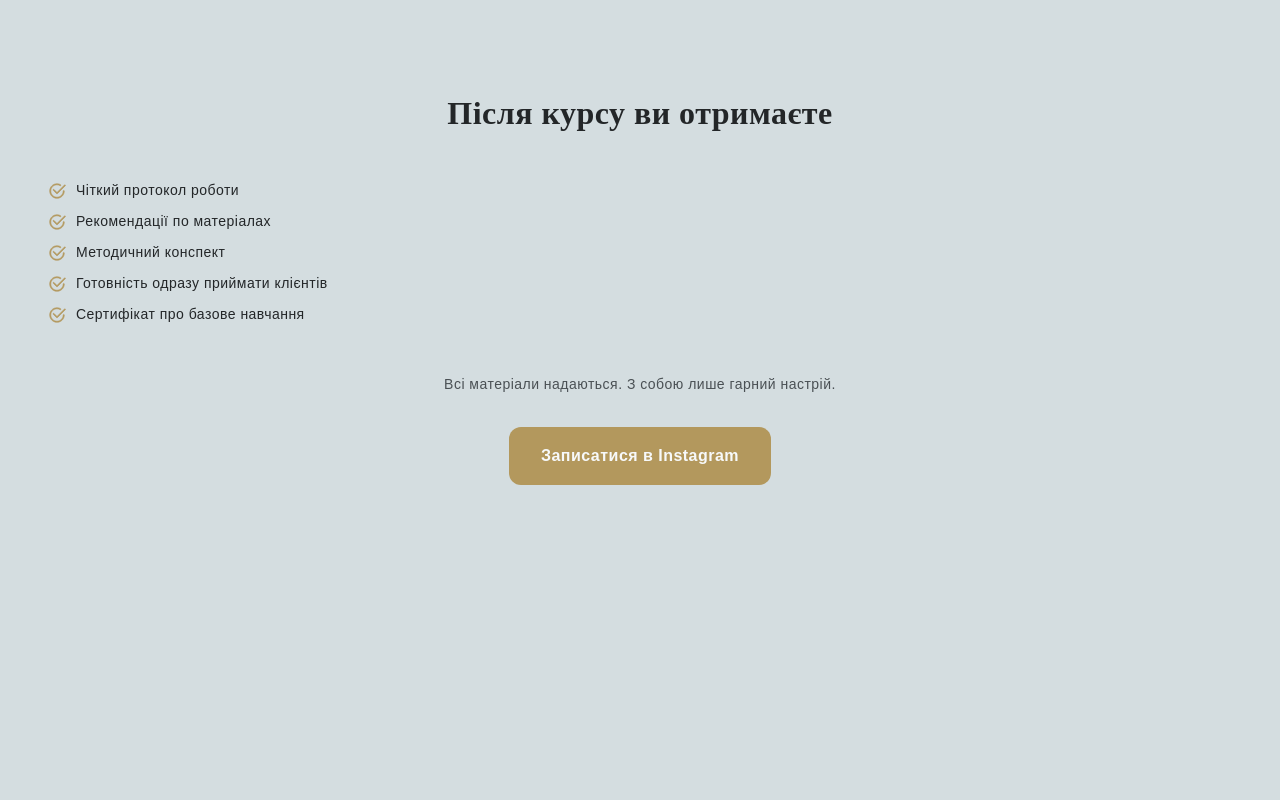
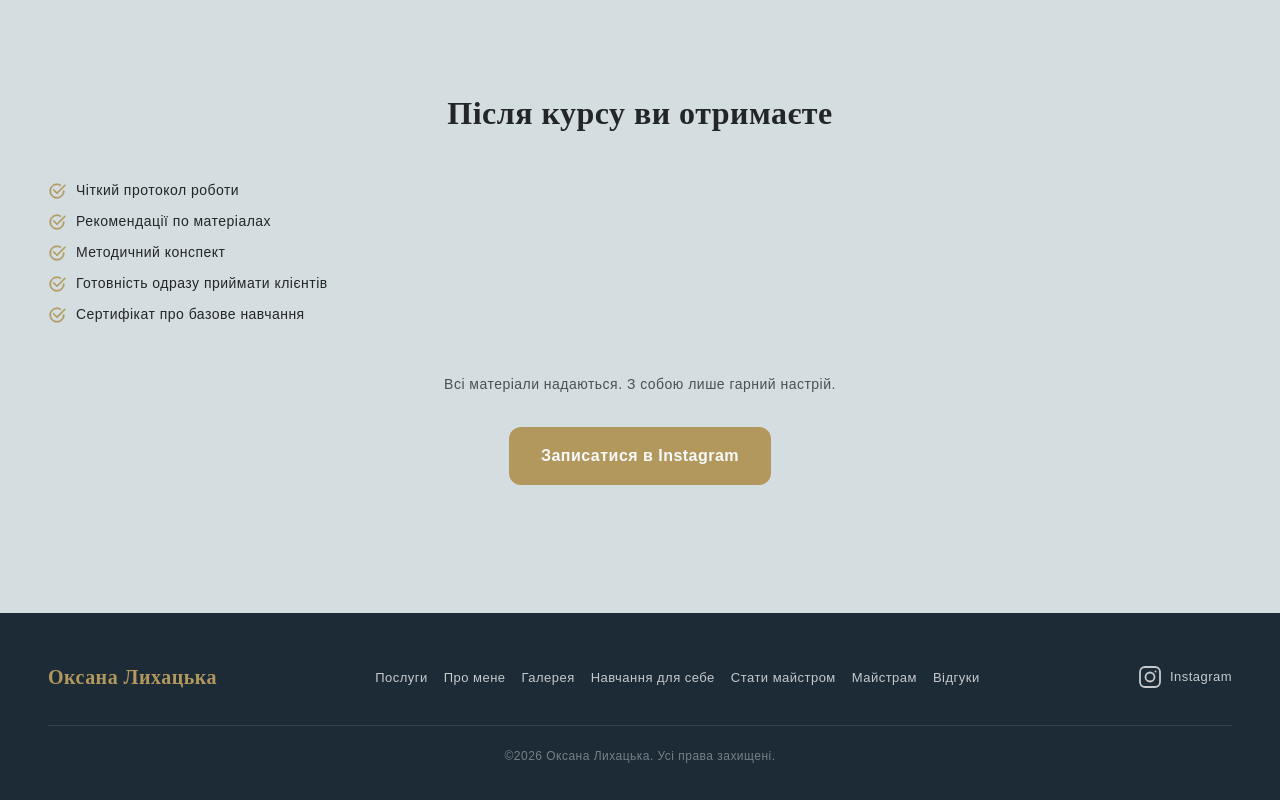
Before and after one commit to helen-akateva/beauty-landing, a website built with Vite: page lamimaker.html in a window 1280 px wide. Shown: the part 2087-2887 px from the top of the page. Before the commit the page ends 2700 px from the top, so only its background shows below. Built offline with nearby package versions, Linux system fonts and the light colour scheme.

Commit message:
feat: add footer section

```diff
--- a/main.js
+++ b/main.js
@@ -5,13 +5,13 @@ import { renderHeader, initHeader } from './src/sections/header/header.js';
 import { renderHero } from './src/sections/hero/hero.js';
 import { renderServices } from './src/sections/services/services.js';
 import { renderAbout } from './src/sections/about/about.js';
+import { renderGallery, initGallery } from './src/sections/gallery/gallery.js';
 import { renderLearning } from './src/sections/learning/learning.js';
 import { renderMaster } from './src/sections/master/master.js';
 import { renderPro } from './src/sections/pro/pro.js';
 import { renderReviews, initReviews } from './src/sections/reviews/reviews.js';
-import { renderGallery, initGallery } from './src/sections/gallery/gallery.js';
+import { renderFooter } from './src/sections/footer/footer.js';
 
-// Вставка секцій в DOM
 document.querySelector('#header').innerHTML = renderHeader();
 document.querySelector('#hero').innerHTML = renderHero();
 document.querySelector('#services').innerHTML = renderServices();
@@ -21,6 +21,7 @@ document.querySelector('#learning').innerHTML = renderLearning();
 document.querySelector('#master').innerHTML = renderMaster();
 document.querySelector('#pro').innerHTML = renderPro();
 document.querySelector('#reviews').innerHTML = renderReviews();
+document.querySelector('#footer').innerHTML = renderFooter();
 
 initHeader();
 initGallery();
--- a/src/pages/brow-lash-master.js
+++ b/src/pages/brow-lash-master.js
@@ -1,4 +1,6 @@
 import { renderHeader, initHeader } from '../sections/header/header.js';
+import { renderFooter } from '../sections/footer/footer.js';
+import '../sections/footer/footer.css';
 import '../sections/header/header.css';
 import '../styles/main.css';
 import '../styles/course.css';
@@ -156,5 +158,6 @@ function renderBrowLashMaster() {
 }
 
 document.querySelector('#header').innerHTML = renderHeader();
+document.querySelector('#footer').innerHTML = renderFooter();
 initHeader();
 document.querySelector('#course-detail').innerHTML = renderBrowLashMaster();
--- a/src/pages/brow-master.js
+++ b/src/pages/brow-master.js
@@ -1,4 +1,6 @@
 import { renderHeader, initHeader } from '../sections/header/header.js';
+import { renderFooter } from '../sections/footer/footer.js';
+import '../sections/footer/footer.css';
 import '../sections/header/header.css';
 import '../styles/main.css';
 import '../styles/course.css';
@@ -143,5 +145,6 @@ function renderBrowMaster() {
 }
 
 document.querySelector('#header').innerHTML = renderHeader();
+document.querySelector('#footer').innerHTML = renderFooter();
 initHeader();
 document.querySelector('#course-detail').innerHTML = renderBrowMaster();
--- a/src/pages/lamimaker.js
+++ b/src/pages/lamimaker.js
@@ -1,4 +1,6 @@
 import { renderHeader, initHeader } from '../sections/header/header.js';
+import { renderFooter } from '../sections/footer/footer.js';
+import '../sections/footer/footer.css';
 import '../sections/header/header.css';
 import '../styles/main.css';
 import '../styles/course.css';
@@ -121,5 +123,6 @@ function renderLamimaker() {
 }
 
 document.querySelector('#header').innerHTML = renderHeader();
+document.querySelector('#footer').innerHTML = renderFooter();
 initHeader();
 document.querySelector('#course-detail').innerHTML = renderLamimaker();
--- a/src/pages/makeup-pro-basic.js
+++ b/src/pages/makeup-pro-basic.js
@@ -1,4 +1,6 @@
 import { renderHeader, initHeader } from '../sections/header/header.js';
+import { renderFooter } from '../sections/footer/footer.js';
+import '../sections/footer/footer.css';
 import '../sections/header/header.css';
 import '../styles/main.css';
 import '../styles/course.css';
@@ -192,5 +194,6 @@ function renderCourseBasic() {
   `;
 }
 document.querySelector('#header').innerHTML = renderHeader();
+document.querySelector('#footer').innerHTML = renderFooter();
 initHeader();
 document.querySelector('#course-detail').innerHTML = renderCourseBasic();
--- a/src/pages/makeup-pro-express.js
+++ b/src/pages/makeup-pro-express.js
@@ -1,4 +1,6 @@
 import { renderHeader, initHeader } from '../sections/header/header.js';
+import { renderFooter } from '../sections/footer/footer.js';
+import '../sections/footer/footer.css';
 import '../sections/header/header.css';
 import '../styles/main.css';
 import '../styles/course.css';
@@ -178,5 +180,6 @@ function renderCourseExpress() {
 }
 
 document.querySelector('#header').innerHTML = renderHeader();
+document.querySelector('#footer').innerHTML = renderFooter();
 initHeader();
 document.querySelector('#course-detail').innerHTML = renderCourseExpress();
--- a/src/sections/footer/footer.css
+++ b/src/sections/footer/footer.css
@@ -0,0 +1,115 @@
+/* ===== Footer ===== */
+
+.footer {
+    background-color: var(--color-header-bg, #1a1a1a);
+    color: var(--color-header-text, #fff);
+    padding: var(--space-lg) 0 var(--space-md);
+}
+
+/* --- Рядок 1 --- */
+.footer-top {
+    display: flex;
+    align-items: center;
+    justify-content: space-between;
+    gap: var(--space-md);
+    padding-bottom: var(--space-md);
+    border-bottom: 1px solid rgba(255, 255, 255, 0.1);
+}
+
+/* Логотип */
+.footer-logo {
+    font-family: var(--font-accent, serif);
+    font-size: 20px;
+    font-weight: 700;
+    color: var(--color-accent-gold, #c9a84c);
+    text-decoration: none;
+    white-space: nowrap;
+    flex-shrink: 0;
+}
+
+.footer-logo:hover {
+    color: var(--color-primary-hover, #e0c060);
+}
+
+/* Навігація */
+.footer-nav {
+    flex: 1;
+    display: flex;
+    justify-content: center;
+}
+
+.footer-nav-list {
+    display: flex;
+    flex-wrap: wrap;
+    justify-content: center;
+    gap: 4px 16px;
+    list-style: none;
+    margin: 0;
+    padding: 0;
+}
+
+.footer-nav-link {
+    font-size: 13px;
+    color: rgba(255, 255, 255, 0.75);
+    text-decoration: none;
+    transition: color var(--transition);
+    white-space: nowrap;
+}
+
+.footer-nav-link:hover {
+    color: var(--color-accent-gold, #c9a84c);
+}
+
+/* Instagram */
+.footer-social {
+    display: flex;
+    align-items: center;
+    gap: 8px;
+    color: rgba(255, 255, 255, 0.75);
+    text-decoration: none;
+    flex-shrink: 0;
+    transition: color var(--transition);
+}
+
+.footer-social:hover {
+    color: var(--color-accent-gold, #c9a84c);
+}
+
+.footer-social-icon {
+    width: 24px;
+    height: 24px;
+}
+
+.footer-social-label {
+    font-size: 13px;
+}
+
+/* --- Рядок 2 --- */
+.footer-bottom {
+    padding-top: var(--space-sm);
+    text-align: center;
+}
+
+.footer-copy {
+    font-size: 12px;
+    color: rgba(255, 255, 255, 0.4);
+    margin: 0;
+}
+
+/* --- Мобільна версія --- */
+@media only screen and (max-width: 767px) {
+    .footer-top {
+        flex-direction: column;
+        align-items: center;
+        text-align: center;
+        gap: var(--space-sm);
+    }
+
+    .footer-nav-list {
+        gap: 4px 12px;
+    }
+
+    .footer-nav-link {
+        font-size: 12px;
+    }
+}
--- /dev/null
+++ b/src/sections/footer/footer.js
@@ -0,0 +1,61 @@
+const navLinks = [
+  { href: '/#services', label: 'Послуги' },
+  { href: '/#about', label: 'Про мене' },
+  { href: '/#gallery', label: 'Галерея' },
+  { href: '/#learning', label: 'Навчання для себе' },
+  { href: '/#master', label: 'Стати майстром' },
+  { href: '/#pro', label: 'Майстрам' },
+  { href: '/#reviews', label: 'Відгуки' },
+];
+
+export function renderFooter() {
+  const links = navLinks
+    .map(
+      ({ href, label }) => `
+<li><a class="footer-nav-link" href="${href}">${label}</a></li>
+`
+    )
+    .join('');
+  return `
+<footer class="footer">
+  <div class="container">
+    <div class="footer-top">
+      <a class="footer-logo" href="/" aria-label="Оксана Лихацька — на головну"> Оксана Лихацька </a>
+
+      <nav class="footer-nav" aria-label="Навігація у футері">
+        <ul class="footer-nav-list">
+          ${links}
+        </ul>
+      </nav>
+
+      <a
+        class="footer-social"
+        href="https://www.instagram.com/oksana_lykhatska?igsh=Zng4ZTd5ZzhvZ3Zo"
+        target="_blank"
+        rel="noopener noreferrer"
+        aria-label="Ми в Instagram"
+      >
+        <svg
+          class="footer-social-icon"
+          width="24"
+          height="24"
+          viewBox="0 0 24 24"
+          fill="none"
+          xmlns="http://www.w3.org/2000/svg"
+          aria-hidden="true"
+        >
+          <rect x="2" y="2" width="20" height="20" rx="5" stroke="currentColor" stroke-width="1.8" />
+          <circle cx="12" cy="12" r="4.5" stroke="currentColor" stroke-width="1.8" />
+          <circle cx="17.5" cy="6.5" r="1" fill="currentColor" />
+        </svg>
+        <span class="footer-social-label">Instagram</span>
+      </a>
+    </div>
+
+    <div class="footer-bottom">
+      <small class="footer-copy"><span>&#169;</span>2026 Оксана Лихацька. Усі права захищені.</small>
+    </div>
+  </div>
+</footer>
+`;
+}
--- a/src/sections/gallery/gallery.js
+++ b/src/sections/gallery/gallery.js
@@ -1,4 +1,3 @@
-import './gallery.css';
 import Swiper from 'swiper';
 import { EffectCoverflow, Navigation, Pagination, A11y } from 'swiper/modules';
 import 'swiper/css';
--- a/src/sections/reviews/reviews.js
+++ b/src/sections/reviews/reviews.js
@@ -1,4 +1,3 @@
-import './reviews.css';
 import Swiper from 'swiper';
 import { EffectCoverflow, Navigation, Pagination, A11y } from 'swiper/modules';
 import 'swiper/css';
--- a/src/styles/main.css
+++ b/src/styles/main.css
@@ -7,6 +7,9 @@
 @import '../sections/hero/hero.css';
 @import '../sections/services/services.css';
 @import '../sections/about/about.css';
+@import '../sections/gallery/gallery.css';
 @import '../sections/learning/learning.css';
 @import '../sections/master/master.css';
-@import '../sections/pro/pro.css'
+@import '../sections/pro/pro.css';
+@import '../sections/reviews/reviews.css';
+@import '../sections/footer/footer.css'
```
Also changed, not shown: index.html (+1 -0 lines), src/sections/footer/footer.html (deleted).
